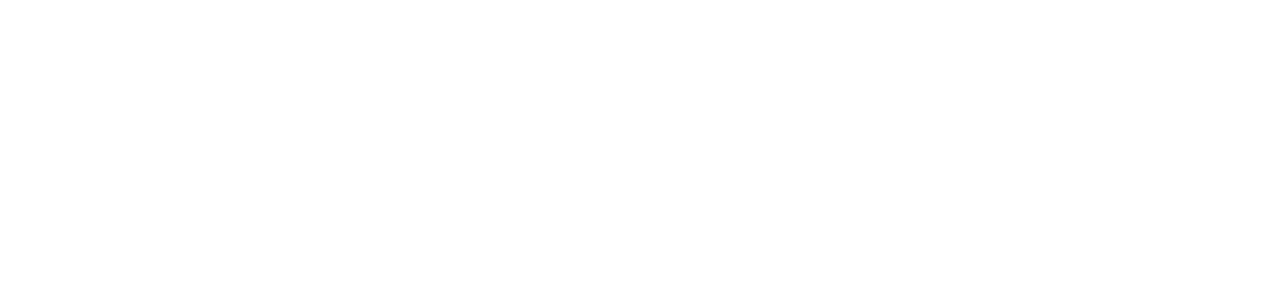
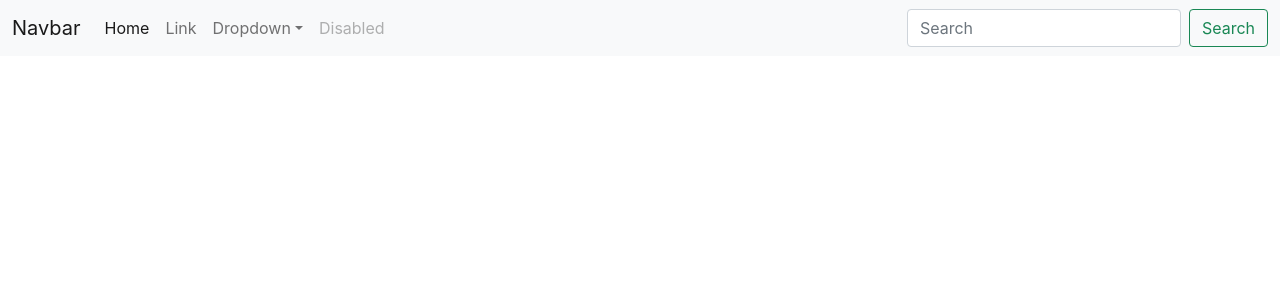
Before and after one commit to Abdi-01/collab_react, a React (Create React App) app: page / in a window 1280 px wide. Shown: the top 300 px of the page. Built offline with nearby package versions, Linux system fonts and the light colour scheme.

Commit message:
#01-Adding Navbar

```diff
--- a/src/App.js
+++ b/src/App.js
@@ -1,10 +1,12 @@
 import logo from './logo.svg';
 import './App.css';
+import Navbar from './Components/Navbar';
 
 function App() {
   return (
     <div className="App">
       {/* Import Component or Page Here ⬇️ */}
+      <Navbar></Navbar>
     </div>
   );
 }
--- a/src/Components/Navbar.jsx
+++ b/src/Components/Navbar.jsx
@@ -0,0 +1,43 @@
+import React from "react";
+
+const Navbar = (props) => {
+
+    return <nav class="navbar navbar-expand-lg navbar-light bg-light">
+        <div class="container-fluid">
+            <a class="navbar-brand" href="#">Navbar</a>
+            <button class="navbar-toggler" type="button" data-bs-toggle="collapse" data-bs-target="#navbarSupportedContent" aria-controls="navbarSupportedContent" aria-expanded="false" aria-label="Toggle navigation">
+                <span class="navbar-toggler-icon"></span>
+            </button>
+            <div class="collapse navbar-collapse" id="navbarSupportedContent">
+                <ul class="navbar-nav me-auto mb-2 mb-lg-0">
+                    <li class="nav-item">
+                        <a class="nav-link active" aria-current="page" href="#">Home</a>
+                    </li>
+                    <li class="nav-item">
+                        <a class="nav-link" href="#">Link</a>
+                    </li>
+                    <li class="nav-item dropdown">
+                        <a class="nav-link dropdown-toggle" href="#" id="navbarDropdown" role="button" data-bs-toggle="dropdown" aria-expanded="false">
+                            Dropdown
+                        </a>
+                        <ul class="dropdown-menu" aria-labelledby="navbarDropdown">
+                            <li><a class="dropdown-item" href="#">Action</a></li>
+                            <li><a class="dropdown-item" href="#">Another action</a></li>
+                            <li class="dropdown-divider"></li>
+                            <li><a class="dropdown-item" href="#">Something else here</a></li>
+                        </ul>
+                    </li>
+                    <li class="nav-item">
+                        <a class="nav-link disabled" href="#" tabindex="-1" aria-disabled="true">Disabled</a>
+                    </li>
+                </ul>
+                <form class="d-flex">
+                    <input class="form-control me-2" type="search" placeholder="Search" aria-label="Search" />
+                    <button class="btn btn-outline-success" type="submit">Search</button>
+                </form>
+            </div>
+        </div>
+    </nav>
+}
+
+export default Navbar;
```
